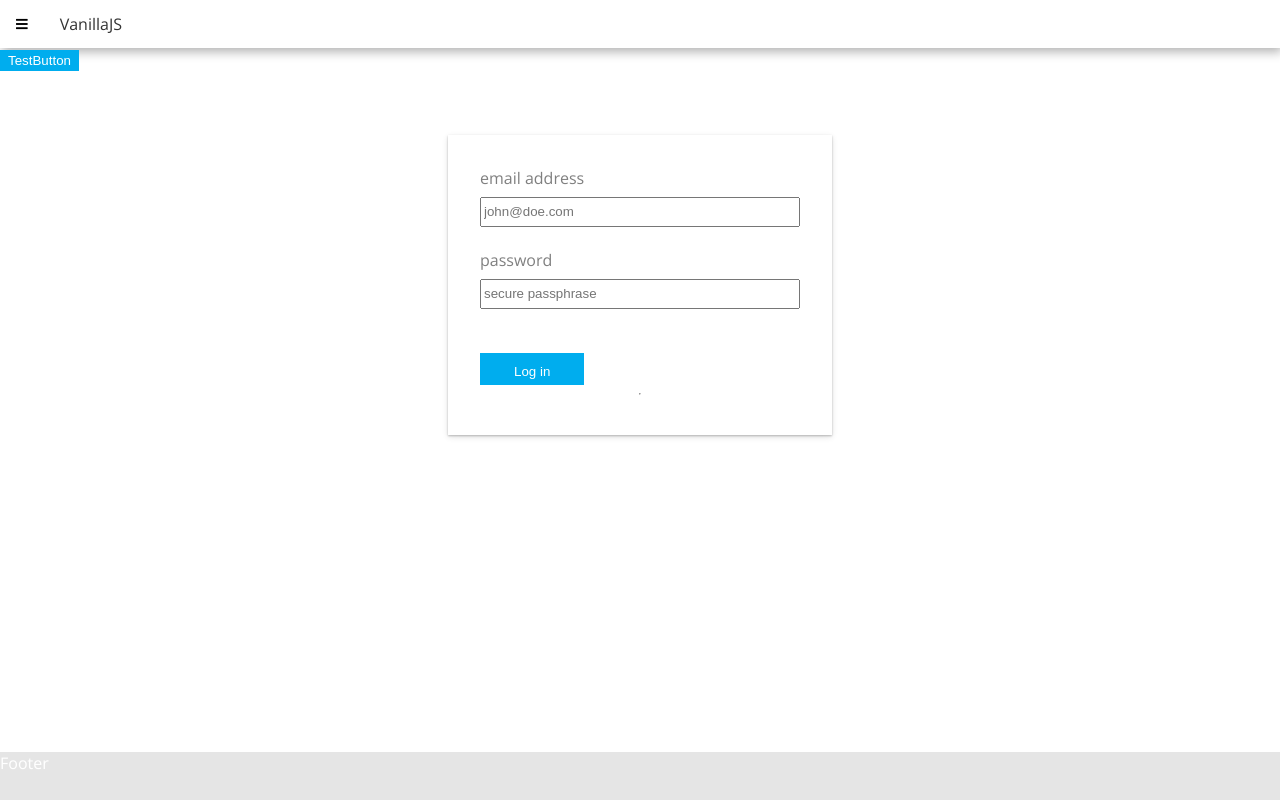
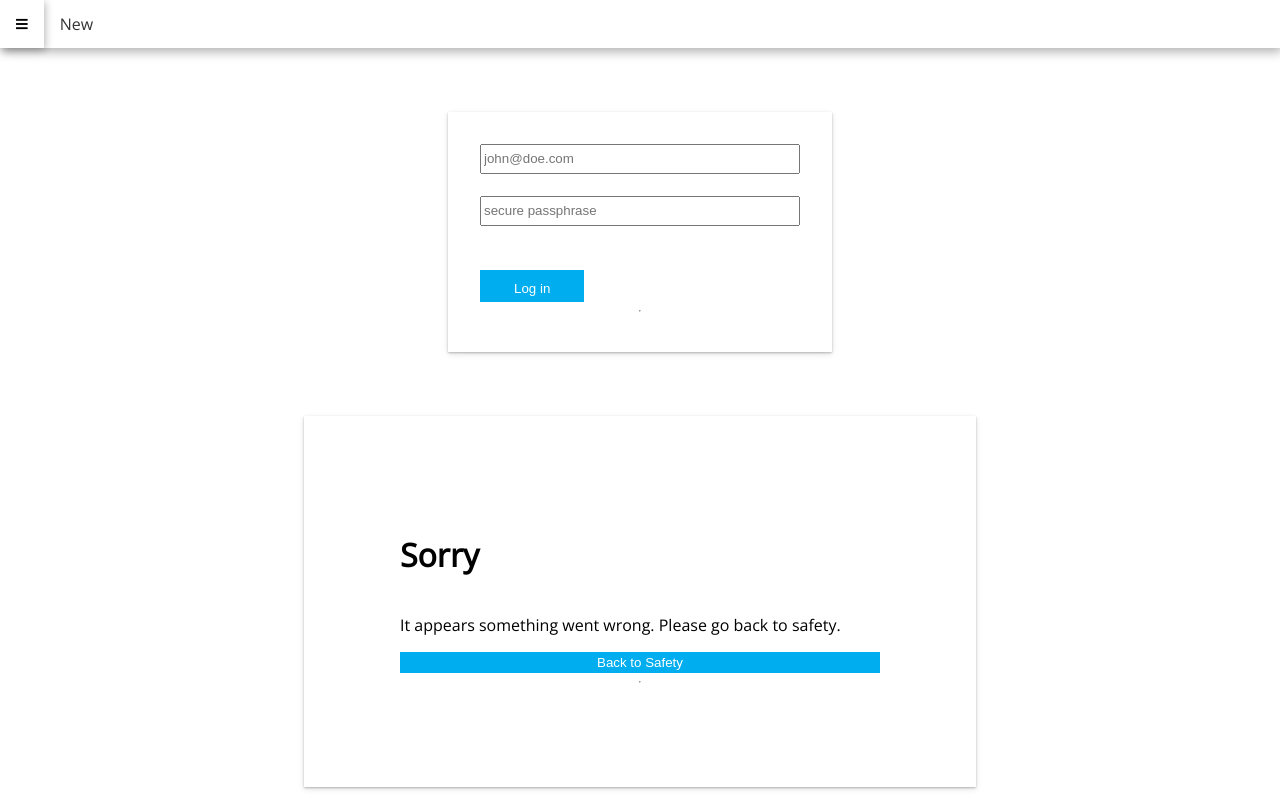
Before and after one commit to bilo-io/vanilla-js, a website built with webpack: page src/index.html in a window 1280 px wide. Both pictures are taken after a click on the button 21 px from the left and 24 px from the top of the page. Built offline with nearby package versions, Linux system fonts and the light colour scheme.

Commit message:
multiple window.onload events to load all controls

```diff
--- a/src/components/Footer.js
+++ b/src/components/Footer.js
@@ -4,7 +4,7 @@ export const Footer = () => ({
     view: async () => await html`
         <div id='Footer' class='footer'>Footer</div>
     `,
-    control: async () => {
+    controls: async () => {
         const container = await document.getElementById(Footer)
     }
 })
--- a/src/components/Icon.js
+++ b/src/components/Icon.js
@@ -7,7 +7,7 @@ export const Icon = ({ name, style }) => ({
             style="${style}"
         >Icon</div>
     `,
-    control: async () => {
+    controls: async () => {
         const container = await document.getElementById(Icon)
     }
 })
--- a/src/components/Navbar.js
+++ b/src/components/Navbar.js
@@ -1,8 +1,8 @@
-import { on, html } from '../core/vision'
+import Vision, { on, html } from '../core/vision'
 
 // COMPONENT
-export const Navbar = ({ title }) => ({
-    view: async () => await html`
+export const Navbar = async ({ title }) => await Vision({
+    view: async () => html`
         <div id="Navbar" class="flex-row">
             <button style="padding: 0 1rem 0 1rem">
                 <i class="fas fa-bars"></i>
@@ -10,8 +10,11 @@ export const Navbar = ({ title }) => ({
             <div style="margin-left: 1rem">${title}</div>
         </div>
     `,
-    control: async () => {
-        const container = await document.getElementById('navbar')
+    controls: async () => {
+        const container = await document.getElementById('Navbar')
+
+        console.log('Navbar.container', container)
+
         on('click', container, 'button',
             () => {
                 console.log('clicked button')
--- a/src/core/vision/dom.js
+++ b/src/core/vision/dom.js
@@ -1,5 +1,5 @@
 export const on = async (eventName, container, query, callback) => {
     const element = await container.querySelector(query)
-    console.log(query, ':', element)
+    // console.log(query, ':', element)
     element.addEventListener(eventName, callback)
 }
--- a/src/core/vision/index.js
+++ b/src/core/vision/index.js
@@ -12,26 +12,39 @@ export const Vision = async ({
     if (component) {
         // Component
         element.innerHTML = await component.view()
-        window.onload = async () => await component.control()
+        const loadControls = async () => await component.controls()
+
+        attachToWindowLoad(loadControls)
     } else {
         if (view) {
             element.innerHTML = await view()
         }
 
         if (controls) {
-            window.onload = async () => await controls()
+            const loadControls = async () => await controls()
+            attachToWindowLoad(loadControls)
         }
     }
 
     document.body.appendChild(element)
 }
 
+// #region Helpers
+const attachToWindowLoad = (loadControls) => {
+    if (window.addEventListener) {
+        window.addEventListener('load', loadControls)
+    } else if (window.attachEvent) {
+        window.attachEvent('onload', loadControls)
+    } else {
+        console.error('Vision.ERROR:[101] could not attach event to window.onload')
+    }
+}
+// #endregion
+
 // #region Utils
-
 export * from './html'
 export * from './dom'
 export * from './style'
-
 // #endregion
 
 export default Vision
--- a/src/index.js
+++ b/src/index.js
@@ -1,73 +1,32 @@
 import './index.scss'
 import Vision, { on, html } from './core/vision'
+
+// #region Components
 import Button from './components/Button'
 import Navbar from './components/Navbar'
 import Footer from './components/Footer'
+// #endregion
+
+// #region Pages
+import Login from './pages/Login'
+import Error404 from './pages/Error404'
+// #endregion
 
 const state = {}
 
-console.log({
-    Vision, on, html
+document.addEventListener('DOMContentLoaded', (event) => {
+    Navbar({ title: 'New' })
+
+    Login()
+    Error404()
+
+    // await Vision({ component: Footer() })
+
+    // await Vision({
+    //     component: Button({
+    //         content: 'TestButton',
+    //         className: 'primary',
+    //         onClick: () => alert('Clicked button')
+    //     })
+    // })
 })
-
-document.addEventListener('DOMContentLoaded', async (event) => {
-    await Vision({
-        component: Navbar({
-            title: 'VanillaJS'
-        })
-    })
-
-    await Vision({
-        component: Button({
-            content: 'TestButton',
-            className: 'primary',
-            onClick: () => alert('Clicked button')
-        })
-    })
-
-    await Vision({
-        view: async () => html`
-          <div
-            id="login-view"
-            class="flex-col card card-1"
-            style="max-width: 20rem; margin: auto; margin-top: 4rem; padding: 2rem"
-          >
-            <form>
-              <div class="flex-col">
-                <label>email address</label>
-                <input name="email" type="text" placeholder="john@doe.com" />
-              </div>
-              <br />
-              <div class="flex-col">
-                <label>password</label>
-                <input name="password" type="password" placeholder="secure passphrase" />
-              </div>
-              <br /><br />
-              <button id="login-button" type="button" class="primary padded">
-                Log in
-              </button>
-            </form>
-            <hr />
-          </div>
-        `,
-        controls: async () => {
-            const container = await document.getElementById('login-view')
-            console.log('controls initialised')
-            on('click', container, 'form>button#login-button', () => {
-                console.log('Logging =>', state)
-            })
-            on('change', container, 'form>input[name="email"]', (e) => {
-                console.log('Typed email', e.target.value)
-                state.email = e.target.value
-                console.log({ state })
-            })
-            on('change', container, 'form>input[name="password"]', (e) => {
-                console.log('Typed email', e.target.value)
-                state.password = e.target.value
-                console.log({ state })
-            })
-        }
-    })
-
-    await Vision({ component: Footer() })
-})
--- a/src/pages/About.js
+++ b/src/pages/About.js
@@ -5,7 +5,7 @@ export const About = () => ({
             <h1>About</h1>
         </div>
     `,
-    control: () => {
+    controls: () => {
         console.log('init-page: About')
     }
 })
--- /dev/null
+++ b/src/pages/Error404.js
@@ -0,0 +1,30 @@
+import Vision, { on, html } from '../core/vision'
+
+const state = {}
+export const Error404 = async () => await Vision({
+    view: async () => html`
+      <div
+        id="error-view"
+        class="flex-col card card-1"
+        style="max-width: 30rem; margin: auto; margin-top: 4rem; padding: 6rem"
+      >
+            <h1>Sorry</h1>
+            <p>
+                It appears something went wrong. Please go back to safety.
+            </p>
+            <button id="back-to-safety" class="primary">
+                Back to Safety
+            </button>
+        <hr />
+      </div>
+    `,
+    controls: async () => {
+        const container = await document.getElementById('error-view')
+
+        on('click', container, 'button#back-to-safety', () => {
+            console.log('BackToSafety() =>', state)
+        })
+    }
+})
+
+export default Error404
--- a/src/pages/Home.js
+++ b/src/pages/Home.js
@@ -5,7 +5,7 @@ export const Home = () => ({
             <h1>Home</h1>
         </div>
     `,
-    control: () => {
+    controls: () => {
         console.log('init-page: Home')
     }
 })
--- a/src/pages/Login.js
+++ b/src/pages/Login.js
@@ -1,12 +1,51 @@
-import html from 'typescript-lit-html-plugin'
-export const Login = () => ({
-    view: html`
-        <div style="width: 100%">
-            <h1>Login</h1>
-        </div>
+import Vision, { on, html } from '../core/vision'
+
+const state = {}
+export const Login = async () => await Vision({
+    view: async () => html`
+      <div
+        id="login-view"
+        class="flex-col card card-1"
+        style="max-width: 20rem; margin: auto; margin-top: 4rem; padding: 2rem"
+      >
+        <form>
+          <div class="flex-col">
+            <input name="email"
+              type="text"
+              placeholder="john@doe.com"
+              autocomplete="on"
+            />
+          </div>
+          <br />
+          <div class="flex-col">
+            <input
+              name="password"
+              type="password"
+              placeholder="secure passphrase"
+              autocomplete="on"
+            />
+          </div><br /><br />
+          <button id="login-button" type="button" class="primary padded">
+            Log in
+          </button>
+        </form>
+        <hr />
+      </div>
     `,
-    control: () => {
-        console.log('init-page: Login')
+    controls: async () => {
+        const container = await document.getElementById('login-view')
+
+        on('change', container, 'form>div>input[name="email"]', (e) => {
+            state.email = e.target.value
+            console.log(state)
+        })
+        on('change', container, 'form>div>input[name="password"]', (e) => {
+            state.password = e.target.value
+            console.log(state)
+        })
+        on('click', container, 'form>button#login-button', () => {
+            console.log('Log in =>', state)
+        })
     }
 })
 
--- a/src/styles/components/button.scss
+++ b/src/styles/components/button.scss
@@ -3,6 +3,12 @@
     border: transparent;
     text-align: center;
     cursor: pointer;
+
+    &:focus {
+        border: none;
+        outline: none;
+        box-shadow: 1px 2px 8px rgba(black, 0.3);
+    }
 
     &.primary {
         color: white;
```
Also changed, not shown: src/pages/404.js (deleted, +0 -13 lines), README.md.
